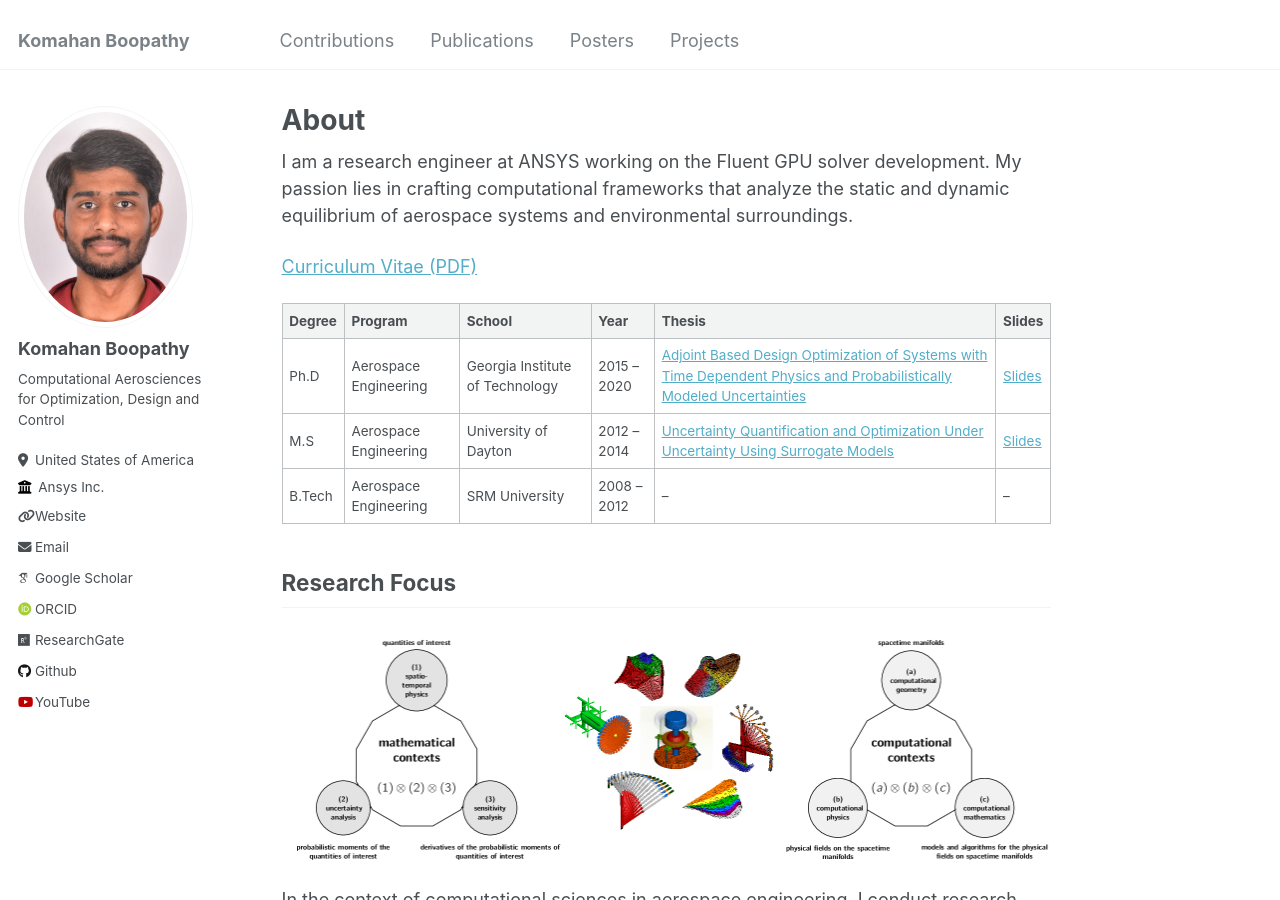
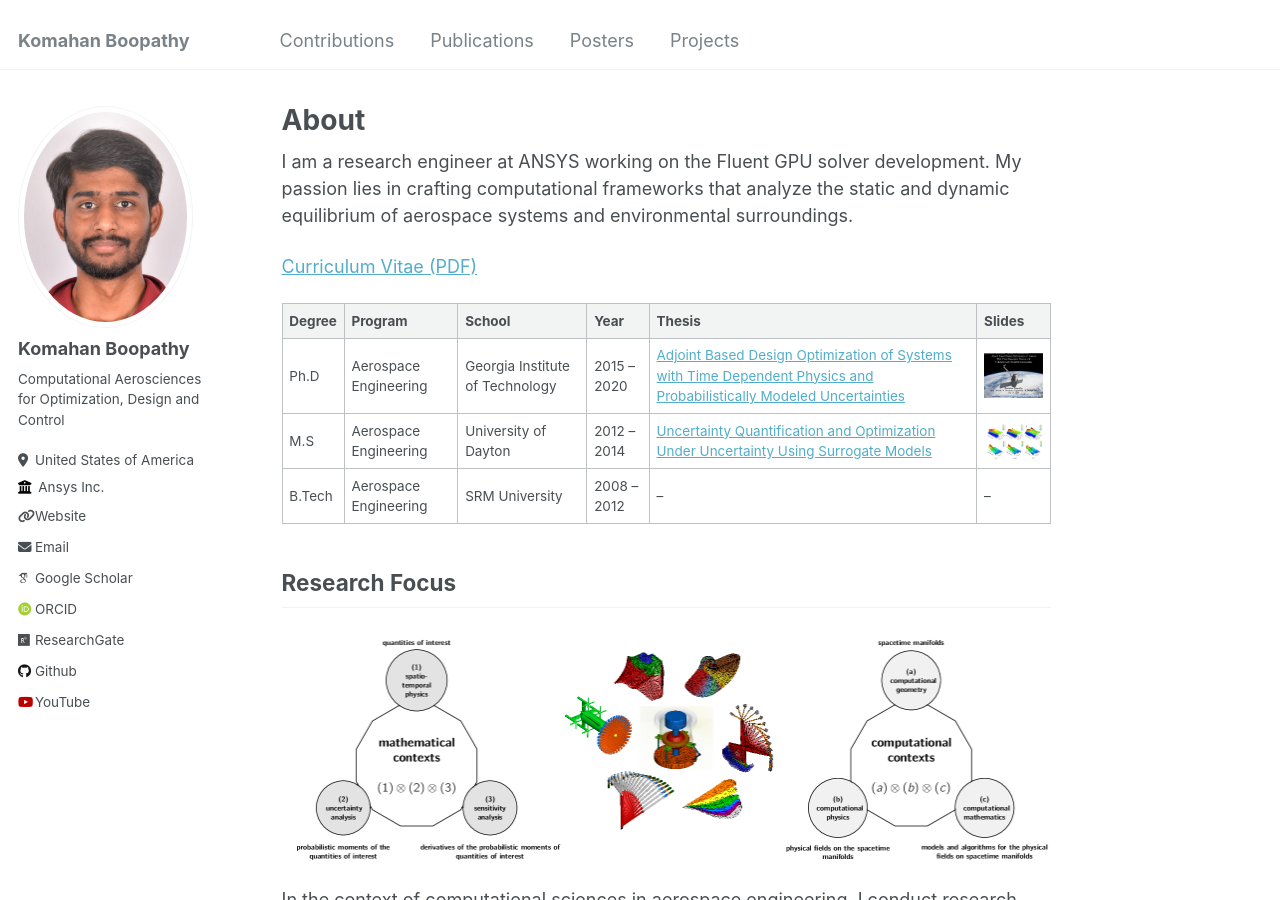
Before and after one commit to komahanb/komahanb.github.io, a Jekyll site: the page built from _pages/about.md, in a window 1280 px wide and 900 px high. Built offline with Jekyll 4.4.1, drawn with Linux system fonts in a browser that asks for light colours; some web fonts are replaced.

Commit message:
add slide covers

```diff
--- a/_pages/about.md
+++ b/_pages/about.md
@@ -13,8 +13,8 @@ I am a research engineer at ANSYS working on the Fluent GPU solver development.
 
 | Degree | Program | School | Year | Thesis | Slides
 |---|---|---|---|---|---|
-| Ph.D | Aerospace Engineering | Georgia Institute of Technology | 2015 -- 2020 | [Adjoint Based Design Optimization of Systems with Time Dependent Physics and Probabilistically Modeled Uncertainties](http://hdl.handle.net/1853/63658) | [Slides](../files/publications/komahan-boopathy-phd-defense.pdf)
-| M.S  | Aerospace Engineering | University of Dayton | 2012 -- 2014 | [Uncertainty Quantification and Optimization Under Uncertainty Using Surrogate Models](http://rave.ohiolink.edu/etdc/view?acc_num=dayton1398302731) | [Slides](../files/publications/komahan-boopathy-masters-defense.pdf)
+| Ph.D | Aerospace Engineering | Georgia Institute of Technology | 2015 -- 2020 | [Adjoint Based Design Optimization of Systems with Time Dependent Physics and Probabilistically Modeled Uncertainties](http://hdl.handle.net/1853/63658) | <a href="../files/publications/komahan-boopathy-phd-defense.pdf"><img src="../files/phd-defense-slides-cover.png" alt="Slides Cover" style="width:100px;"></a>  |
+| M.S  | Aerospace Engineering | University of Dayton | 2012 -- 2014 | [Uncertainty Quantification and Optimization Under Uncertainty Using Surrogate Models](http://rave.ohiolink.edu/etdc/view?acc_num=dayton1398302731) |  <a href="../files/publications/komahan-boopathy-masters-defense.pdf"><img src="../files/masters-defense-slides-cover.png" alt="Slides Cover" style="width:100px;"></a> |
 | B.Tech | Aerospace Engineering | SRM University | 2008 -- 2012 | -- | -- |
 
 ## Research Focus
```
Also changed, not shown: files/masters-defense-slides-cover.png (added), files/phd-defense-slides-cover.png (added).
